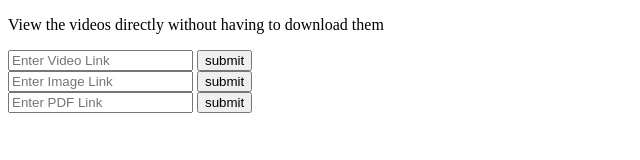
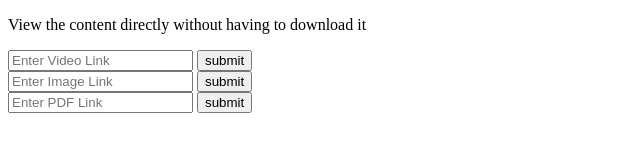
Before and after one commit to aakzsh/atl-content-viewer, a plain HTML site: page index.html in a window 1280 px wide. Shown: the full height of the page, 0-640 px from the left. Drawn offline with Linux system fonts and the light colour scheme.

Commit message:
typo fix

```diff
--- a/index.html
+++ b/index.html
@@ -18,7 +18,7 @@
              window.location.href='pdf.html?link='+document.getElementById('textfield3').value
         }
     </script>
-    <p>View the videos directly without having to download them</p>
+    <p>View the content directly without having to download it</p>
     <input type="text" placeholder="Enter Video Link" id="textfield1">
     <button onclick="check1()">submit</button>
     <br>
```
